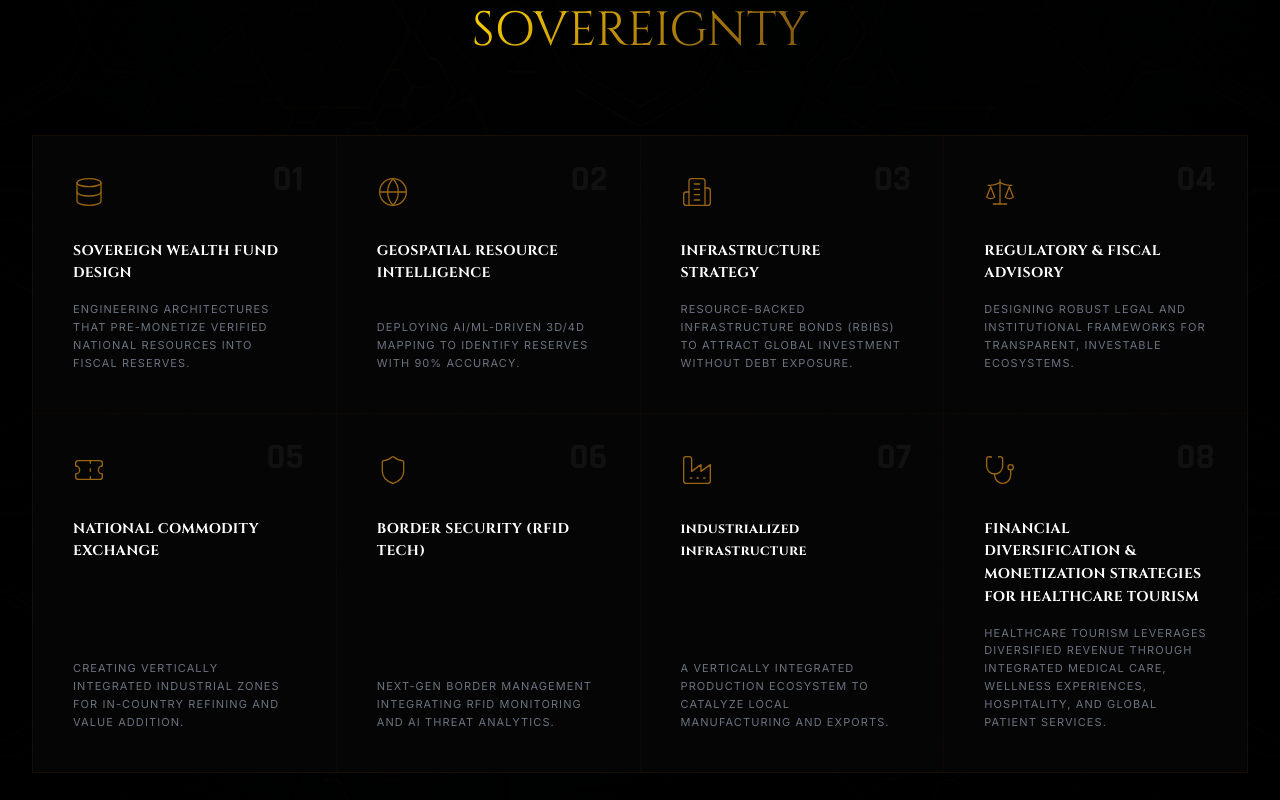
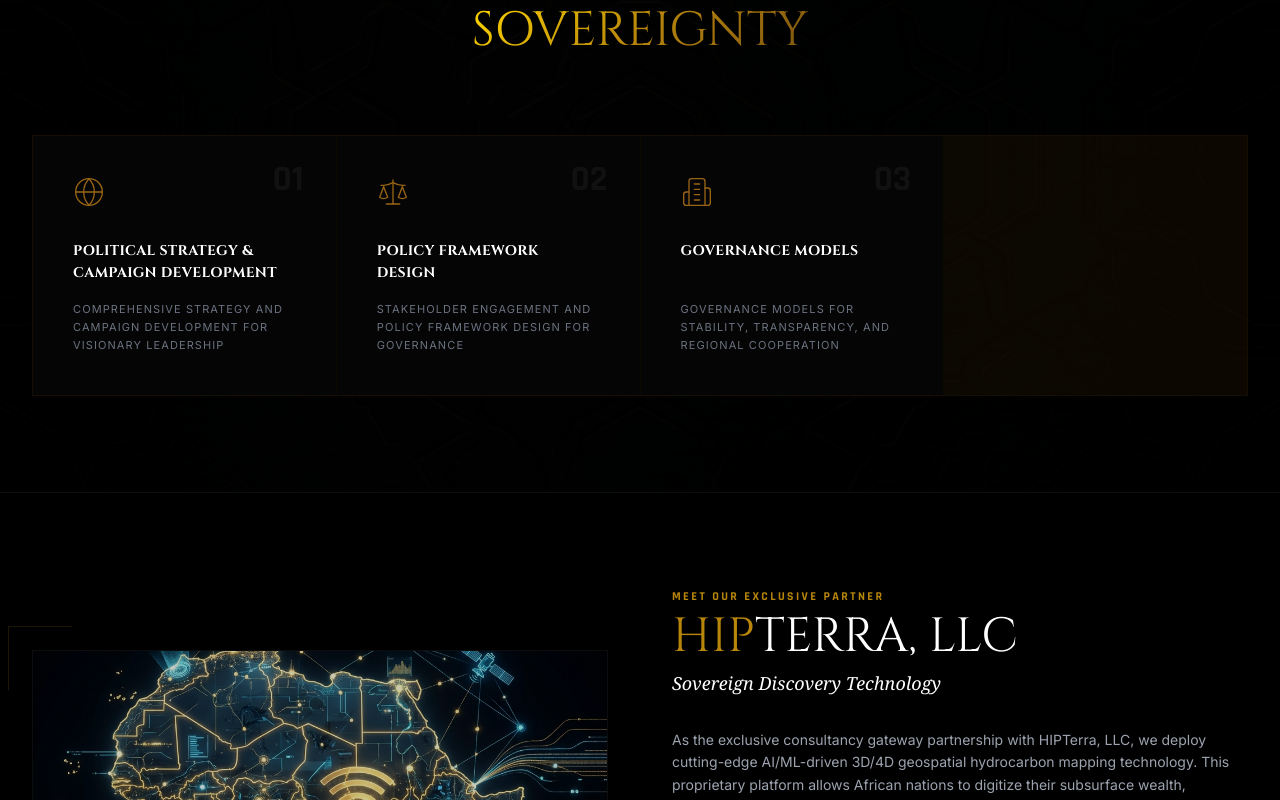
Before and after one commit to opeyemiakinseye14-png/verticalventure, a Next.js app: page / in a window 1280 px wide. Shown: the part 1740-2540 px from the top of the page. Built offline with nearby package versions, Linux system fonts and the light colour scheme.

Commit message:
Update Eight Pillars section with Political Consultancy content

```diff
--- a/components/sections/EightPillars.tsx
+++ b/components/sections/EightPillars.tsx
@@ -11,51 +11,21 @@
 const pillars: Pillar[] = [
     {
         id: "01",
-        title: "SOVEREIGN WEALTH FUND DESIGN",
-        icon: Database,
-        desc: "Engineering architectures that pre-monetize verified national resources into fiscal reserves."
+        title: "POLITICAL STRATEGY & CAMPAIGN DEVELOPMENT",
+        icon: Globe,
+        desc: "Comprehensive strategy and campaign development for visionary leadership"
     },
     {
         id: "02",
-        title: "GEOSPATIAL RESOURCE INTELLIGENCE",
-        icon: Globe,
-        desc: "Deploying AI/ML-driven 3D/4D mapping to identify reserves with 90% accuracy."
+        title: "POLICY FRAMEWORK DESIGN",
+        icon: Scale,
+        desc: "Stakeholder engagement and policy framework design for governance"
     },
     {
         id: "03",
-        title: "INFRASTRUCTURE STRATEGY",
+        title: "GOVERNANCE MODELS",
         icon: Building2,
-        desc: "Resource-Backed Infrastructure Bonds (RBIBs) to attract global investment without debt exposure."
-    },
-    {
-        id: "04",
-        title: "REGULATORY & FISCAL ADVISORY",
-        icon: Scale,
-        desc: "Designing robust legal and institutional frameworks for transparent, investable ecosystems."
-    },
-    {
-        id: "05",
-        title: "NATIONAL COMMODITY EXCHANGE",
-        icon: Ticket,
-        desc: "Creating vertically integrated industrial zones for in-country refining and value addition."
-    },
-    {
-        id: "06",
-        title: "BORDER SECURITY (RFID TECH)",
-        icon: Shield,
-        desc: "Next-gen border management integrating RFID monitoring and AI threat analytics."
-    },
-    {
-        id: "07",
-        title: "industrialized infrastructure",
-        icon: Factory,
-        desc: "A vertically integrated production ecosystem to catalyze local manufacturing and exports."
-    },
-    {
-        id: "08",
-        title: "FINANCIAL DIVERSIFICATION & MONETIZATION STRATEGIES FOR HEALTHCARE TOURISM",
-        icon: Stethoscope,
-        desc: "Healthcare tourism leverages diversified revenue through integrated medical care, wellness experiences, hospitality, and global patient services."
+        desc: "Governance models for stability, transparency, and regional cooperation"
     },
 ];
 
```
